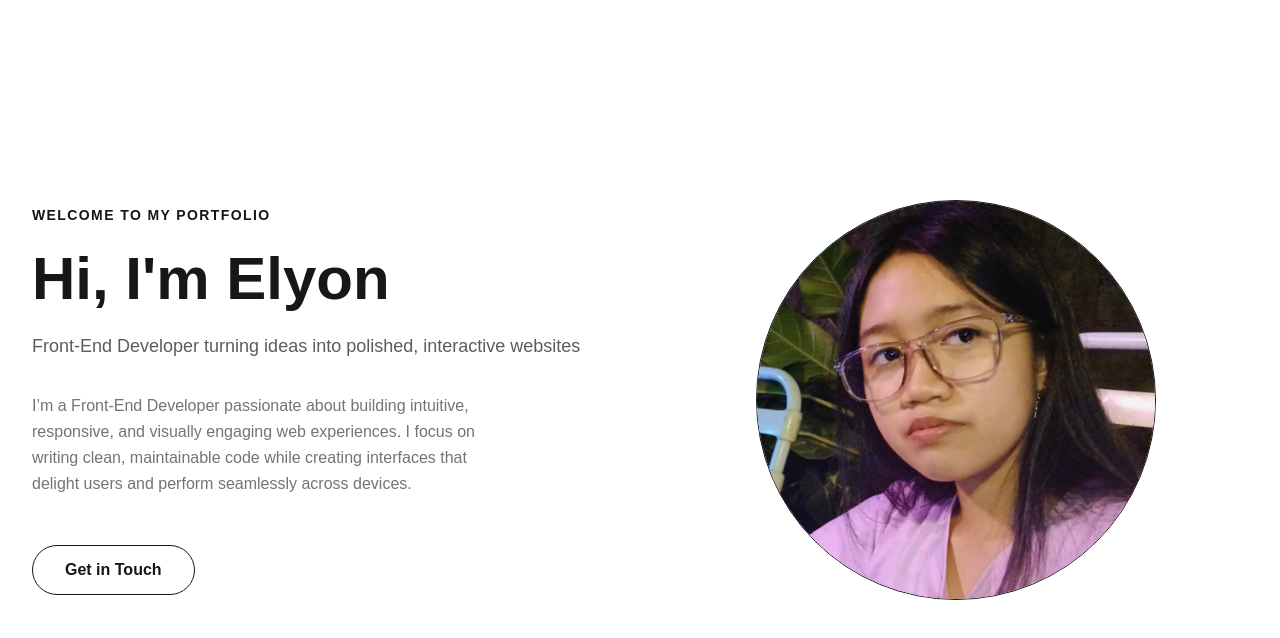
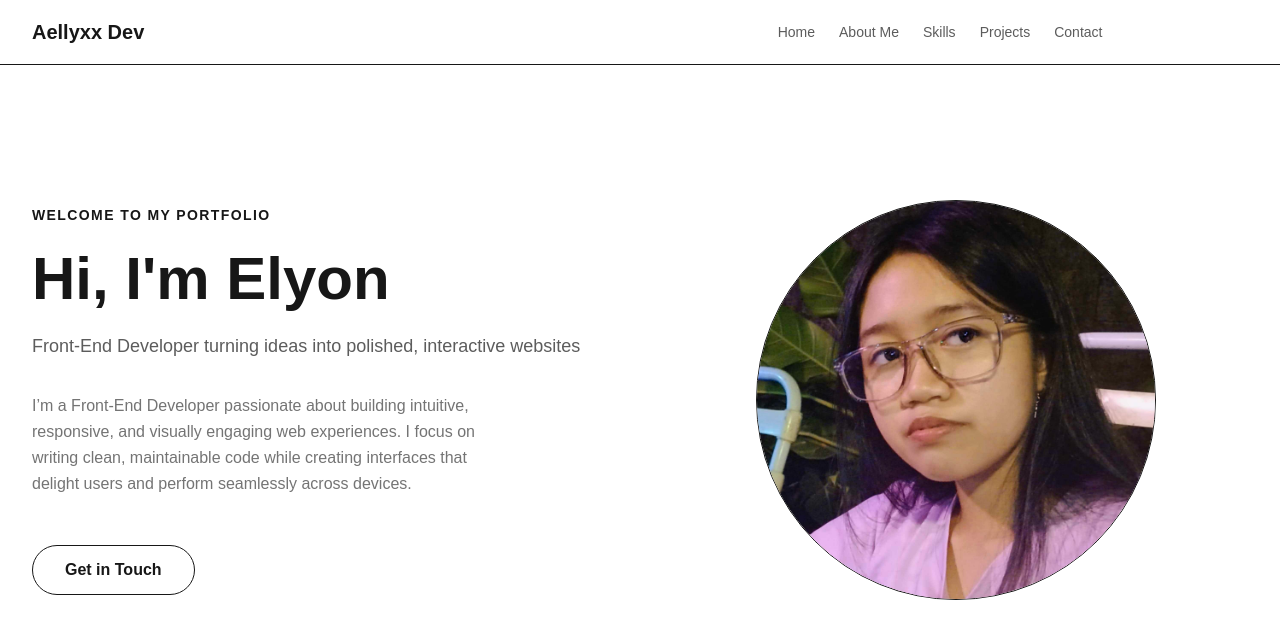
Before and after one commit to aellyxx/aellyxx.dev, a Next.js app: page / in a window 1280 px wide. Shown: the top 638 px of the page. Built offline with nearby package versions, Linux system fonts and the light colour scheme.

Commit message:
[add] navigation

```diff
--- a/src/app/page.tsx
+++ b/src/app/page.tsx
@@ -1,10 +1,12 @@
 "use client"
 
-import { useState } from "react"
+import Navigation from "../components/navigation"
 import HeroSection from "@/src/components/hero-section"
 export default function Home() {
+
   return (
     <main className="bg-background text-foreground min-h-screen">
+      <Navigation />
       <HeroSection />
 
     </main>
--- /dev/null
+++ b/src/components/navigation.tsx
@@ -0,0 +1,59 @@
+"use client"
+
+interface NavigationProps {}
+
+export default function Navigation({}: NavigationProps) {
+  const navLinks = [
+    { name: "Home", id: "home" },
+    { name: "About Me", id: "about" },
+    { name: "Skills", id: "skills" },
+    { name: "Projects", id: "projects" },
+    { name: "Contact", id: "contact" },
+  ]
+
+  return (
+    <nav className="fixed top-0 w-full bg-background/95 backdrop-blur-md z-50 border-b border-secondary/10">
+      <div className="max-w-7xl mx-auto px-4 sm:px-6 lg:px-8">
+        <div className="flex justify-between items-center h-16">
+          <div>
+            <h1 className="text-xl font-bold text-accent">Aellyxx Dev</h1>
+          </div>
+          <div className="hidden md:flex items-center gap-6">
+            {navLinks.map((link) => (
+              <button
+                key={link.id}
+                className="text-sm font-medium text-foreground/70 hover:text-foreground"
+              >
+                {link.name}
+              </button>
+            ))}
+
+            <button className="px-4 py-2 bg-accent text-background rounded-full font-medium hover:bg-accent/90 transition-colors">
+              Get in Touch
+            </button>
+          </div>
+          <div className="md:hidden p-2 text-foreground">
+            <svg xmlns="http://www.w3.org/2000/svg" fill="none" viewBox="0 0 24 24" strokeWidth={2} stroke="currentColor" className="w-6 h-6">
+            <path strokeLinecap="round" strokeLinejoin="round" d="M4 6h16M4 12h16M4 18h16" />
+            </svg>
+          </div>
+        </div>
+
+     <div className="md:hidden pt-4 pb-4 border-t border-secondary/10 space-y-2">
+          {navLinks.map((link) => (
+            <button
+              key={link.id}
+              className="block w-full text-left px-4 py-2 rounded-md text-foreground/70 hover:bg-secondary/5"
+            >
+              {link.name}
+            </button>
+          ))}
+
+          <button className="w-full px-4 py-2 bg-accent text-background rounded-md font-medium hover:bg-accent/90 mt-2">
+            Get in Touch
+     </button>
+        </div>
+      </div>
+    </nav>
+  )
+}
```
